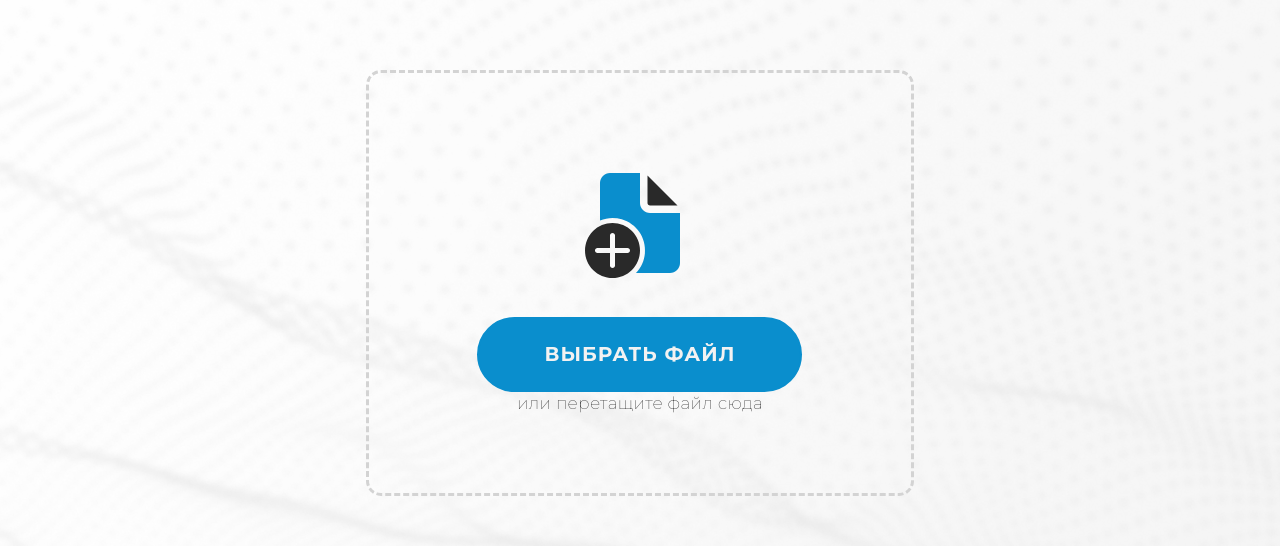
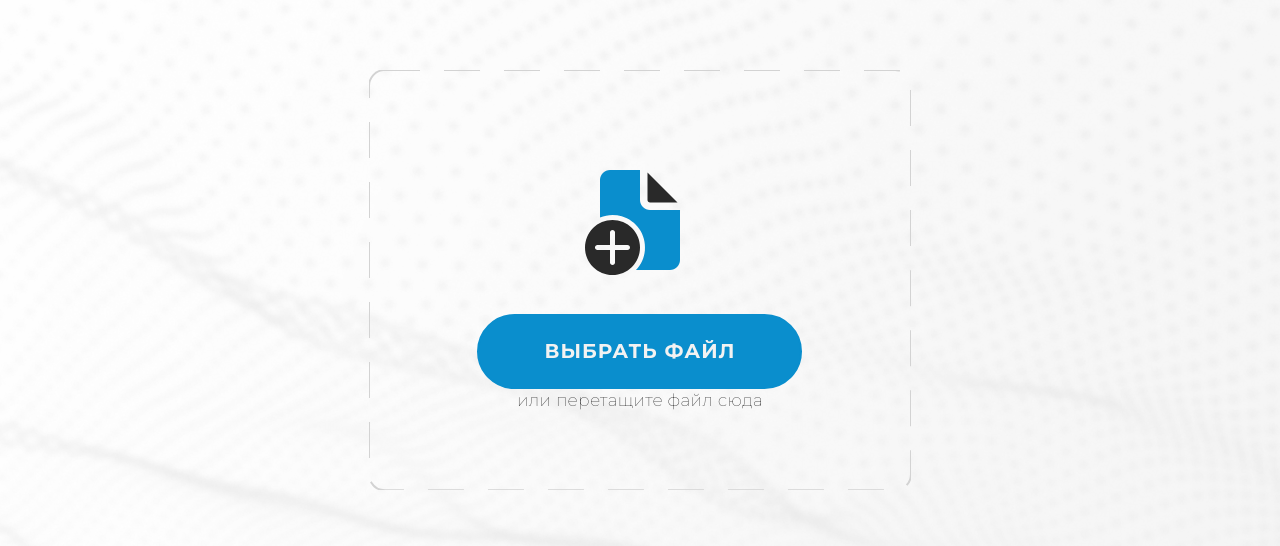
Before and after one commit to EliteHacker228/normative-control, a React (Create React App) app: page / in a window 1280 px wide. Shown: the part 389-935 px from the top of the page. Built offline with nearby package versions, Linux system fonts and the light colour scheme.

Commit message:
welcome page's dashed border is now svg, but not 1:1 to figma

```diff
--- a/src/components/Pages/Welcome/Welcome.module.css
+++ b/src/components/Pages/Welcome/Welcome.module.css
@@ -57,9 +57,12 @@
 }
 
 .file_upload_form {
-    border-style: dashed;
-    border-radius: 15px;
-    border-color: #D3D3D3;
+    /*border-style: dashed;*/
+    /*border-radius: 15px;*/
+    /*border-color: #D3D3D3;*/
+    background-image: url("Rectangle 17.svg");
+    background-repeat: no-repeat;
+    background-size:cover;
     width: 33%;
     height: 33%;
     margin-left: auto;
```
Also changed, not shown: src/components/Pages/Welcome/Rectangle 17.svg (added).
